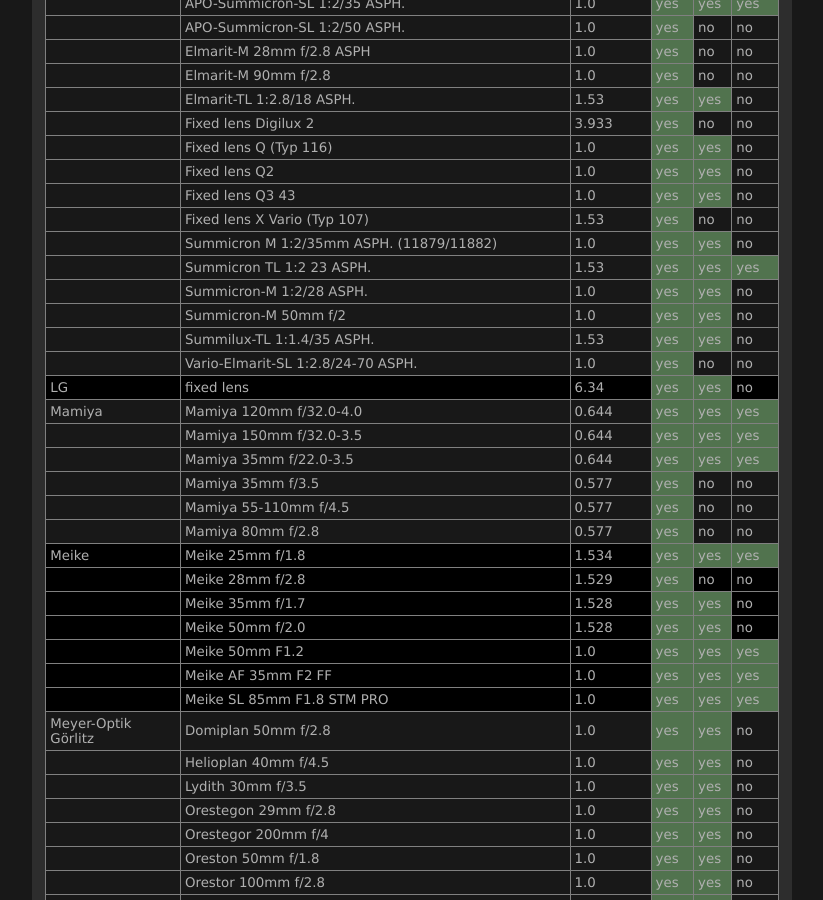
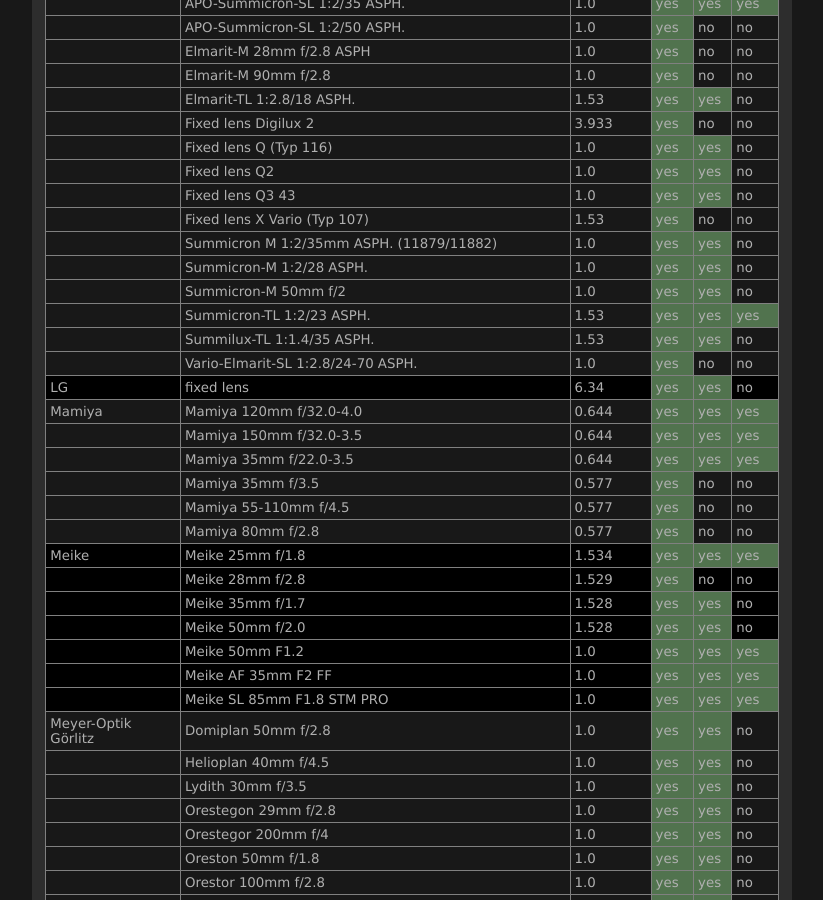
Before and after one commit to lensfun/lensfun.github.io, a Jekyll site: the page built from _posts/lenslist/2999-12-31-Lenslist-master.md, in a window 1280 px wide and 900 px high, scrolled down 10528 px. Shown: the whole window, without its empty margins (284-1107 px from the left). Built offline with Jekyll 4.4.1, drawn with Linux system fonts in a browser that asks for light colours.

Commit message:
Update master lens list from GitHub Actions

```diff
--- a/_posts/lenslist/2999-12-31-Lenslist-master.md
+++ b/_posts/lenslist/2999-12-31-Lenslist-master.md
@@ -435,9 +435,9 @@ This list was generated on 2025-08-19 from current Lensfun sources. Your Lensfun
 <tr class="lenslist-bg2"><td></td><td>Fixed lens Q3 43</td><td>1.0</td><td class="lenslist-highlight lenslist-check">yes</td><td class="lenslist-highlight lenslist-check">yes</td><td class="lenslist-check">no</td></tr>
 <tr class="lenslist-bg2"><td></td><td>Fixed lens X Vario (Typ 107)</td><td>1.53</td><td class="lenslist-highlight lenslist-check">yes</td><td class="lenslist-check">no</td><td class="lenslist-check">no</td></tr>
 <tr class="lenslist-bg2"><td></td><td>Summicron M 1:2/35mm ASPH. (11879/11882)</td><td>1.0</td><td class="lenslist-highlight lenslist-check">yes</td><td class="lenslist-highlight lenslist-check">yes</td><td class="lenslist-check">no</td></tr>
-<tr class="lenslist-bg2"><td></td><td>Summicron TL 1:2 23 ASPH.</td><td>1.53</td><td class="lenslist-highlight lenslist-check">yes</td><td class="lenslist-highlight lenslist-check">yes</td><td class="lenslist-highlight lenslist-check">yes</td></tr>
 <tr class="lenslist-bg2"><td></td><td>Summicron-M 1:2/28 ASPH.</td><td>1.0</td><td class="lenslist-highlight lenslist-check">yes</td><td class="lenslist-highlight lenslist-check">yes</td><td class="lenslist-check">no</td></tr>
 <tr class="lenslist-bg2"><td></td><td>Summicron-M 50mm f/2</td><td>1.0</td><td class="lenslist-highlight lenslist-check">yes</td><td class="lenslist-highlight lenslist-check">yes</td><td class="lenslist-check">no</td></tr>
+<tr class="lenslist-bg2"><td></td><td>Summicron-TL 1:2/23 ASPH.</td><td>1.53</td><td class="lenslist-highlight lenslist-check">yes</td><td class="lenslist-highlight lenslist-check">yes</td><td class="lenslist-highlight lenslist-check">yes</td></tr>
 <tr class="lenslist-bg2"><td></td><td>Summilux-TL 1:1.4/35 ASPH.</td><td>1.53</td><td class="lenslist-highlight lenslist-check">yes</td><td class="lenslist-highlight lenslist-check">yes</td><td class="lenslist-check">no</td></tr>
 <tr class="lenslist-bg2"><td></td><td>Vario-Elmarit-SL 1:2.8/24-70 ASPH.</td><td>1.0</td><td class="lenslist-highlight lenslist-check">yes</td><td class="lenslist-check">no</td><td class="lenslist-check">no</td></tr>
 <tr class="lenslist-bg1"><td>LG</td><td>fixed lens</td><td>6.34</td><td class="lenslist-highlight lenslist-check">yes</td><td class="lenslist-highlight lenslist-check">yes</td><td class="lenslist-check">no</td></tr>
```
